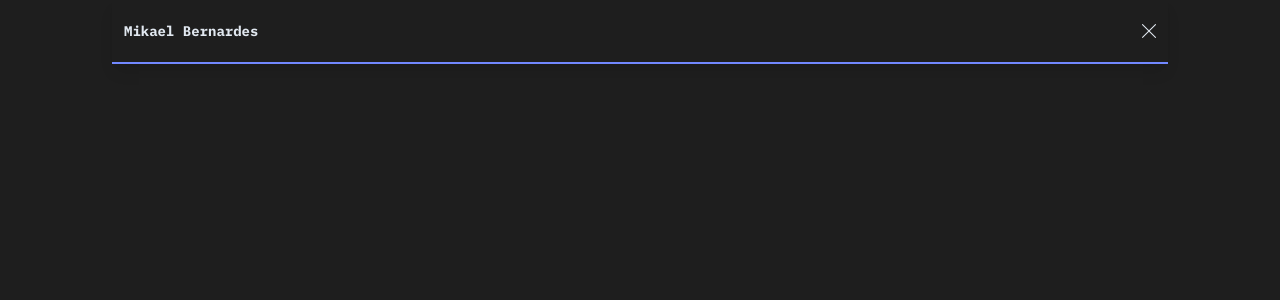
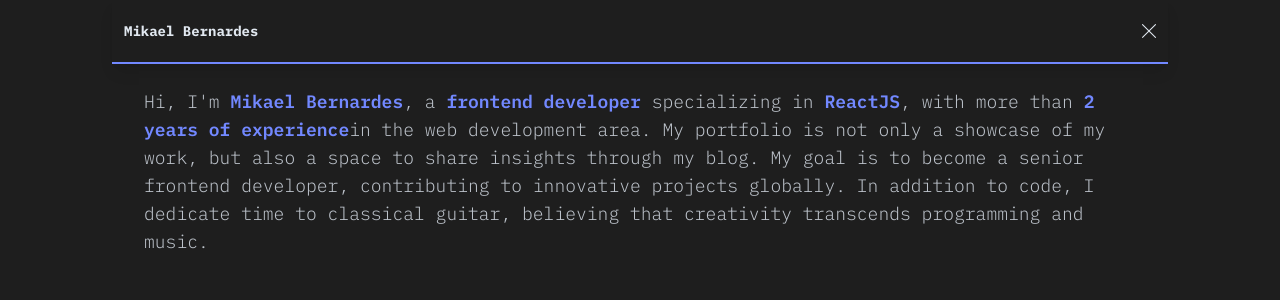
Before and after one commit to mikaelbernardes/portfolio, a Next.js app: page / in a window 1280 px wide. Shown: the top 300 px of the page. Built offline with nearby package versions, Linux system fonts and the light colour scheme.

Commit message:
feat: add text for apresentation in first screen

```diff
--- a/app/page.tsx
+++ b/app/page.tsx
@@ -1,7 +1,8 @@
+
 export default function Home() {
 	return (
-		<main>
-
+		<main className='w-full h-fit text-xs font-light text-T100 flex flex-wrap px-8 mt-6 md:text-lg'>
+			<p>Hi, I'm <span className='text-P100 font-semibold'>Mikael Bernardes</span>, a <span className='text-P100 font-semibold'>frontend developer</span> specializing in <span className='text-P100 font-semibold'>ReactJS</span>, with more than <span className='text-P100 font-semibold'>2 years of experience</span>in the web development area. My portfolio is not only a showcase of my work, but also a space to share insights through my blog. My goal is to become a senior frontend developer, contributing to innovative projects globally. In addition to code, I dedicate time to classical guitar, believing that creativity transcends programming and music.</p>
 		</main>
 	);
 }
--- a/src/shared/HighlightedText/index.tsx
+++ /dev/null
@@ -1,22 +0,0 @@
-
-interface HighlightedTextProps {
-    text: string,
-    fontSize?: string,
-    fontHeight?: string
-}
-
-function HighlightedText({ text, fontHeight, fontSize }: HighlightedTextProps) {
-
-
-	return (
-		<p
-			className={`
-                text-P100
-                ${fontHeight}
-                ${fontSize}
-            `}
-		>{text}</p>
-	);
-}
-
-export { HighlightedText };
```
